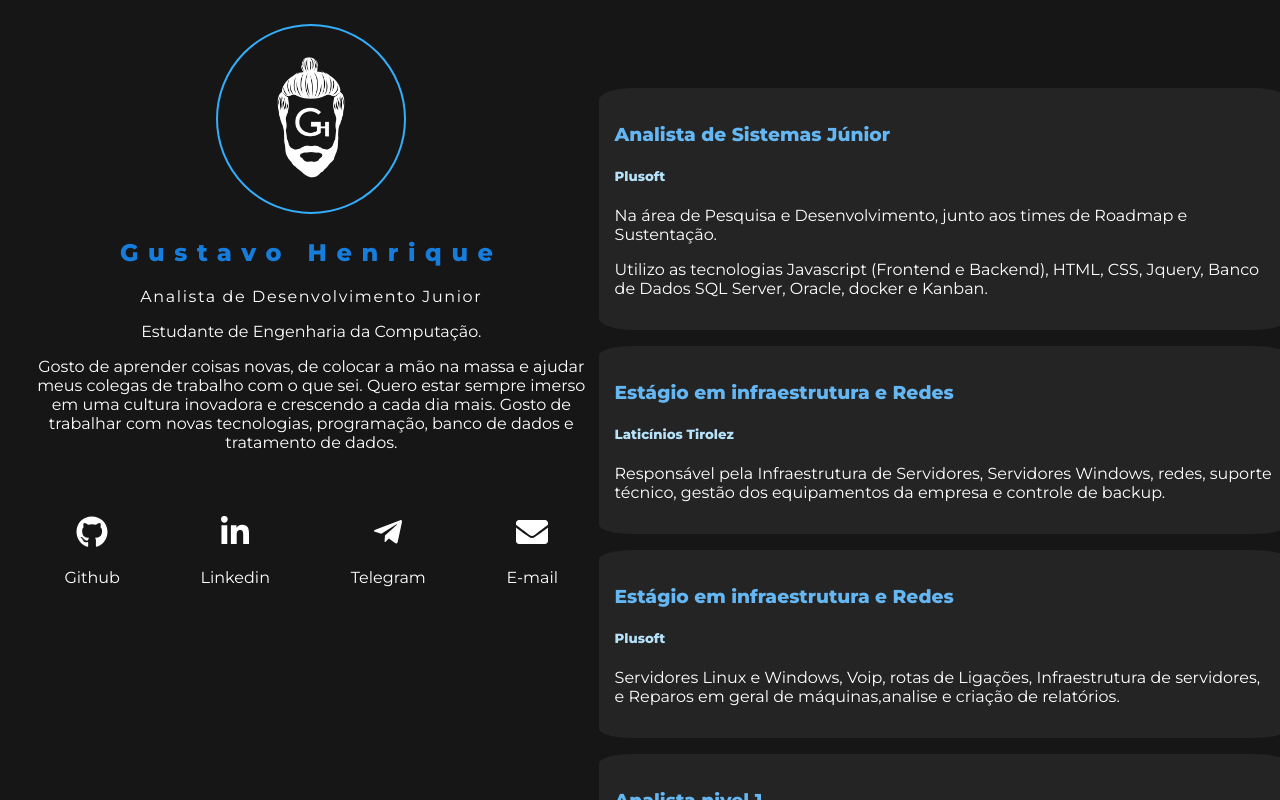
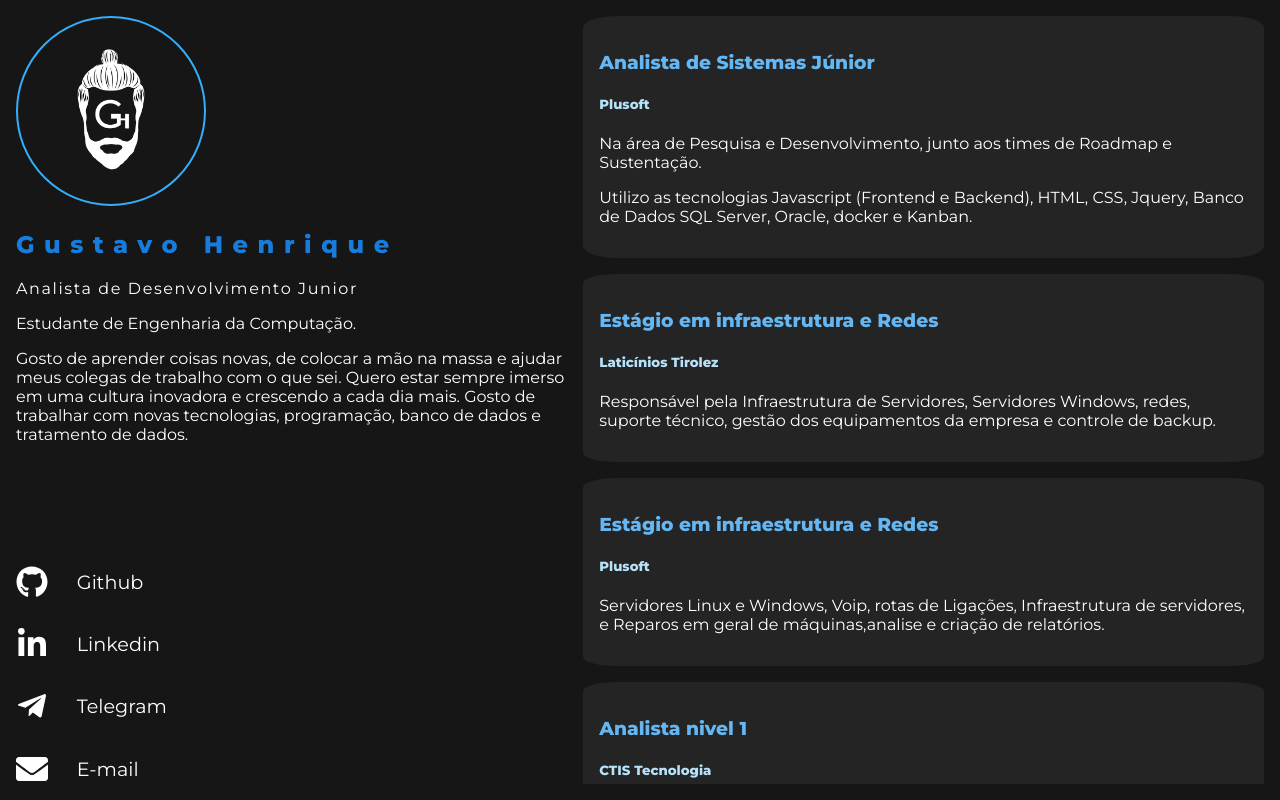
Before and after one commit to gustavohenriquess/gustavohenriques, a Next.js app: page / in a window 1280 px wide. Shown: the top 800 px of the page. Built offline with nearby package versions, Linux system fonts and the light colour scheme.

Commit message:
Ajuste CSS layout Desktop

```diff
--- a/components/Course/styles.module.scss
+++ b/components/Course/styles.module.scss
@@ -14,6 +14,10 @@ $DESKTOP_SIZE:             1150px;
 
   @media screen and (min-width: $TABLET_SIZE) {
     height: 170px;
+  }
+
+  @media screen and (min-width: $DESKTOP_SIZE) {
+    height: 200px;
   }
 
   .title {
--- a/components/SocialMedia/styles.module.scss
+++ b/components/SocialMedia/styles.module.scss
@@ -29,12 +29,16 @@ $DESKTOP_SIZE:             1150px;
 
   }
 
-/*
+  @media screen and (min-width: $DESKTOP_SIZE) {
+
+    margin: 0;
+    font-size: 2em;
+
     a {
       display: flex;
       flex-direction: row;
       align-items: center;
-    font-size: 2em;
+      font-size: 1em;
       text-decoration: none;
     }
 
@@ -42,7 +46,8 @@ $DESKTOP_SIZE:             1150px;
       width: auto;
       margin-left: 1.5em;
       font-size: .6em;
-  }*/
+    }
+  }
 }
 
 .mediaCard {
--- a/styles/Home.module.scss
+++ b/styles/Home.module.scss
@@ -36,7 +36,16 @@ $DESKTOP_SIZE:             1150px;
     }
   }
   @media screen and (min-width: $DESKTOP_SIZE) {
+    text-align: left;
     flex: 5;
+
+    .socialMedias {
+     display: flex;
+     flex-direction: column;
+     position: absolute;
+     bottom: 0;
+    }
+
   }
 
 
@@ -66,5 +75,21 @@ $DESKTOP_SIZE:             1150px;
 
   @media screen and (min-width: $DESKTOP_SIZE) {
     flex: 6;
+    overflow-y: auto;
+    padding-right: 1em;
+    margin-top: 0em;
+
+    &::-webkit-scrollbar {
+      width: .47rem;
+    }
+    &::-webkit-scrollbar-track {
+      background: #0D1117;        /* color of the tracking area */
+    }
+
+    &::-webkit-scrollbar-thumb {
+      background-color: #dfd8d8;    /* color of the scroll thumb */
+      border-radius: 20px;       /* roundness of the scroll thumb */
+      border: 1px solid #0D1117;  /* creates padding around scroll thumb */
+    }
   }
 }
--- a/styles/globals.scss
+++ b/styles/globals.scss
@@ -2,6 +2,20 @@ body {
   background-color: var(--BLACK);
   color: var(--WHITE);
   font-family: var(--FONT_FAMILY);
+  margin: 0;
+
+  &::-webkit-scrollbar {
+    width: .47rem;
+  }
+  &::-webkit-scrollbar-track {
+    background: #0D1117;        /* color of the tracking area */
+  }
+
+  &::-webkit-scrollbar-thumb {
+    background-color: #dfd8d8;    /* color of the scroll thumb */
+    border-radius: 20px;       /* roundness of the scroll thumb */
+    border: 1px solid #0D1117;  /* creates padding around scroll thumb */
+  }
 }
 
 :root {
```
Lines whose indentation alone changed are shown as unchanged.
